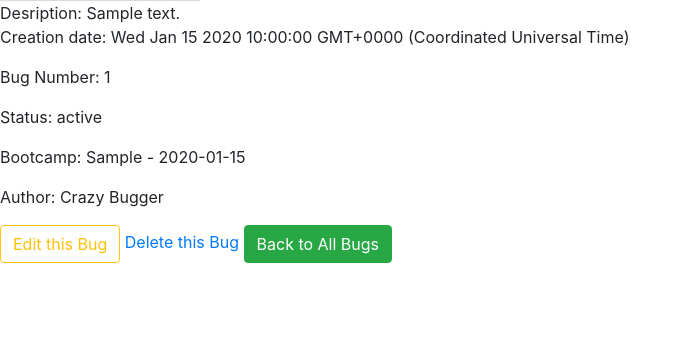
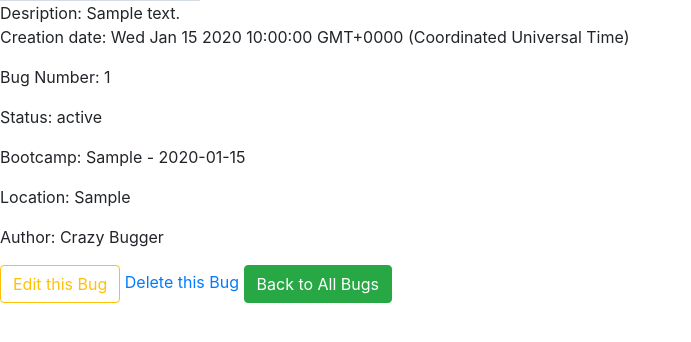
Before and after one commit to IronBuggers/IronBugs, a Node server app: page /bugs/600000000000000000000001 in a window 1280 px wide. Shown: the part 255-597 px from the top of the page, without its empty margins (0-691 px from the left). Run offline with Node 20, Linux system fonts and the light colour scheme; a user stored in the database is signed in; tables that the repository leaves empty hold one stand-in row (values such as "Sample post"); grey boxes marked "Sample" are stand-in pictures; some libraries are stand-ins or nearby versions.

Commit message:
location add in bug details

```diff
--- a/routes/bugs.js
+++ b/routes/bugs.js
@@ -27,7 +27,7 @@ router.post("/filterByLocation", (req, res) => {
 					imgPath: bugFromDB.imgPath,
 					_id: bugFromDB._id,
 					numberOfVotes: bugFromDB.votes.length,
-					hasVoted: hasVoted,
+          hasVoted: hasVoted,
 				};
 			});
 
@@ -105,7 +105,7 @@ router.get("/bugArea", middleware.loginCheck(), (req, res, next) => {
 					imgPath: bugFromDB.imgPath,
 					_id: bugFromDB._id,
 					numberOfVotes: bugFromDB.votes.length,
-					hasVoted: hasVoted,
+          hasVoted: hasVoted,
 				};
 			});
 
--- a/views/bugArea.hbs
+++ b/views/bugArea.hbs
@@ -87,13 +87,13 @@
     <img width="300" height="300" src="{{imgPath}}" class="card-img-top" alt="{{imgName}}">
     <div class="card-body">
       <h5 class="card-title">{{ title }}</h5>
-      <p class="card-text">{{ description }}</p>
+      <p class="card-text">{{ description }} <br> {{ location }}</p>
+
       <a href="/bugs/{{ _id }}" class="btn btn-primary">See Details</a>
       <br>
       {{#if hasVoted}}
       <span id="voteNumber">🐞 Votes: {{numberOfVotes}}</span>
       {{else}}
-        <a class="mt-5" href="/postVotes/{{ _id }}">👍 <span id="voteNumber">{{numberOfVotes}}</span></a>
         <a href="/postVotes/{{ _id }}">🔺 Votes: <span id="voteNumber">{{numberOfVotes}}</span></a>
       {{/if}}
 
--- a/views/bugDetails.hbs
+++ b/views/bugDetails.hbs
@@ -8,6 +8,7 @@
 <p>Bug Number: {{bug.bugnumber}} </p>
 <p>Status: {{bug.status}} </p>
 <p>Bootcamp: {{bugOwner.bootcamp}} - {{bugOwner.timeType}} </p>
+<p>Location: {{bug.location}} </p>
 {{#if bug.anonym}}
   <p>Author: Crazy Bugger </p>
 {{else}}
```
